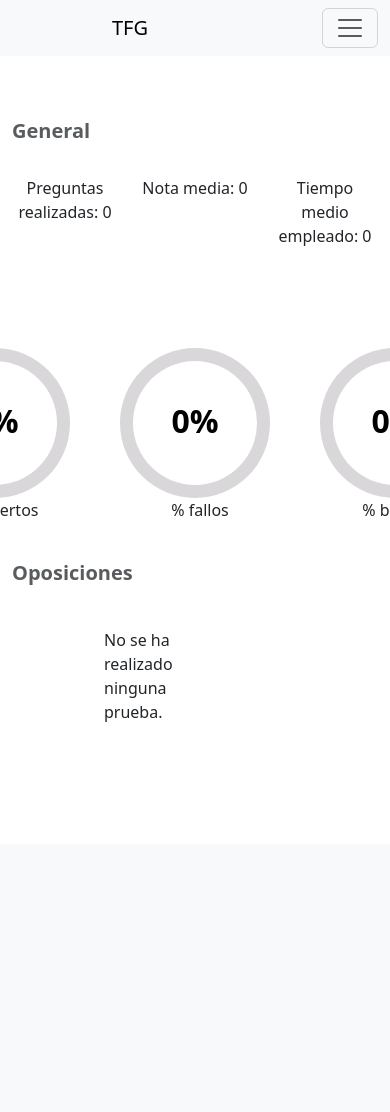
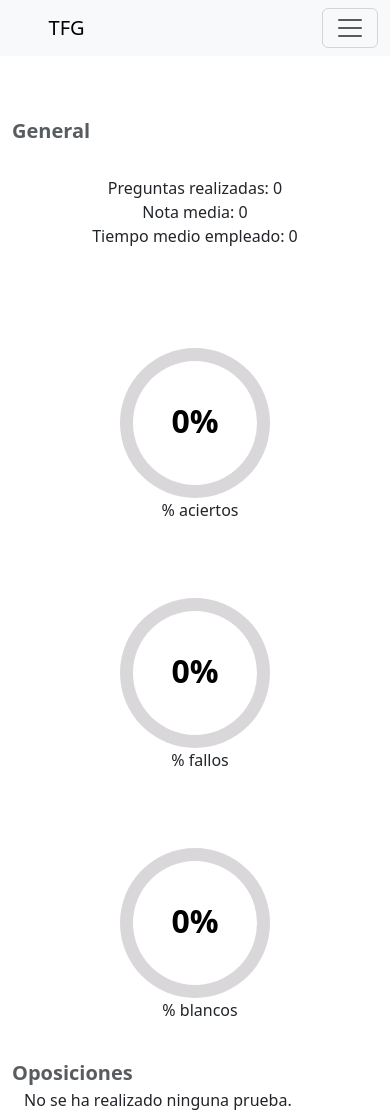
Before and after one commit to diegocervera24/aplicacion_diego, a Django app: page /progreso/ in a window 390 px wide; the page is wider, and only the part inside the window is pictured. Before the commit the page ends 722 px from the top of that part, so only its background shows below. Run offline with Django 5.2, Linux system fonts and the light colour scheme; the visitor is signed in with stand-in values (Sample User, id 1); data that the repository does not hold is empty; some libraries are stand-ins or nearby versions.

Commit message:
Retoques en el diseño para corregir los errores que afectaban al responsive

```diff
--- a/app/oposicion/static/oposicion/style.css
+++ b/app/oposicion/static/oposicion/style.css
@@ -51,7 +51,7 @@
 
 .titulo{
   display: flex;
-  margin-left: 100px;
+  margin-left: 10%;
 }
 
 .nav-link{
@@ -171,8 +171,19 @@ h6 {
 
 .contenedorBoton{
   margin-top: 20px;
-  display: flex;
-  justify-content: space-between
+  display: grid;
+  justify-content: space-between;
+  text-align: center;
+  grid-template-columns: repeat(2, 1fr);
+}
+@media (max-width: 560px){
+  .contenedorBoton{
+    grid-template-columns: repeat(1, 1fr);
+
+  }
+  .eliminar{
+    margin-top: 5px;
+  }
 }
 
 #ocultar{
@@ -210,6 +221,17 @@ h6 {
   grid-column-gap: 10px;
 
   justify-items: center;
+}
+@media (max-width: 1100px){
+  .bloque{
+    grid-template-columns: repeat(2, 1fr);
+  }
+}
+@media (max-width: 760px){
+  .bloque{
+    grid-template-columns: repeat(1, 1fr);
+    margin: 0;
+  }
 }
 
 .breadcrumb-item{
@@ -315,7 +337,7 @@ h6 {
   margin: 0;
   flex-direction: column;
   margin-top: 20px;
-  margin-bottom: 50px;
+  margin-bottom: 20px;
 }
 
 .sidebar {
@@ -324,6 +346,7 @@ h6 {
   overflow-y: auto;
   text-align: center;
   margin-top: 50px;
+  margin-right: 10px;
   display: inline-table;
   width: 100%;
 
@@ -358,6 +381,11 @@ h6 {
 
 .respuesta{
   margin-left: 20px;
+  width: 75%;
+}
+
+.finish{
+  margin-bottom: 10px;
 }
 
 .green{
@@ -421,10 +449,23 @@ h6 {
 }
 
 .all{
-  display: flex;
-  justify-content: center;
-  align-items: center;
+  display: grid;
+  justify-items: center;
+  grid-template-columns: repeat(3, 1fr);
 }
+
+@media(max-width: 895px){
+  .all{
+    grid-template-columns: repeat(2, 1fr);
+  }
+}
+
+@media(max-width: 460px){
+  .all{
+    grid-template-columns: repeat(1, 1fr);
+  }
+}
+
 .circle-wrap {
   display: grid;
   grid-template-columns: repeat(1, 160px);
@@ -535,6 +576,14 @@ h6 {
 
 .general{
   margin-top: 30px;
+  display: grid;
+  grid-template-columns: repeat(3, 1fr);
+}
+
+@media(max-width: 775px){
+  .general{
+    grid-template-columns: repeat(1, 1fr);
+  }
 }
 
 .tit{
@@ -550,6 +599,11 @@ h6 {
   }
 }
 
+.container{
+  max-width: 100%;
+  overflow-x: auto;
+}
+
 #spinnerText {
   text-align: center;
   width: 100%;
--- a/app/oposicion/templates/oposicion/base.html
+++ b/app/oposicion/templates/oposicion/base.html
@@ -20,7 +20,8 @@
   <nav class="navbar navbar-expand-lg navbar-light bg-light">
     <div class="container-fluid">
         <a class="navbar-brand titulo">TFG</a>
-          <button class="navbar-toggler" type="button" data-bs-toggle="collapse" data-bs-target="#navbarText" aria-controls="navbarText" aria-expanded="false" aria-label="Toggle navigation">
+        <button class="navbar-toggler" type="button" data-bs-toggle="collapse" data-bs-target="#navbarText"
+                aria-controls="navbarText" aria-expanded="false" aria-label="Toggle navigation">
             <span class="navbar-toggler-icon"></span>
         </button>
         <div class="collapse navbar-collapse" id="navbarText">
@@ -28,16 +29,18 @@
                 {% block section1 %}
                 {% endblock section1 %}
             </ul>
-            <span class="nav-item dropdown menu">
-                    <a class="nav-link usuario dropdown-toggle" href="#" id="navbarDropdownMenuLink" role="button" data-bs-toggle="dropdown" aria-expanded="false">
+            <ul class="navbar-nav ms-auto mb-2 mb-lg-0">
+                <li class="nav-item dropdown">
+                    <a class="nav-link dropdown-toggle" href="#" id="navbarDropdownMenuLink" role="button"
+                       data-bs-toggle="dropdown" aria-expanded="false">
                         {% if user.is_authenticated %}Hola, {{ user.username }}{% endif %}
                     </a>
-                    <ul class="dropdown-menu navegacion" aria-labelledby="navbarDropdownMenuLink">
+                    <ul class="dropdown-menu dropdown-menu-end" aria-labelledby="navbarDropdownMenuLink">
                         <li><a class="dropdown-item" href="{% url 'perfil' %}">Ver perfil</a></li>
                         <li><a class="dropdown-item" href="{% url 'logout' %}">Cerrar sesión</a></li>
                     </ul>
-
-            </span>
+                </li>
+            </ul>
         </div>
     </div>
 </nav>
--- a/app/oposicion/templates/oposicion/realizar_prueba.html
+++ b/app/oposicion/templates/oposicion/realizar_prueba.html
@@ -44,6 +44,11 @@
                 {% endfor %}
                 <input type="hidden" name="hora_inicio" value="{{ hora_inicio }}">
         </form>
+        <div class="contenedor finish">
+          <button type="button" class="botonTemario" data-toggle="modal" data-target="#exampleModalCenter">
+            FINALIZAR INTENTO
+          </button>
+        </div>
       </div>
       <div class="col-2">
 
```
Lines whose indentation alone changed are shown as unchanged.
